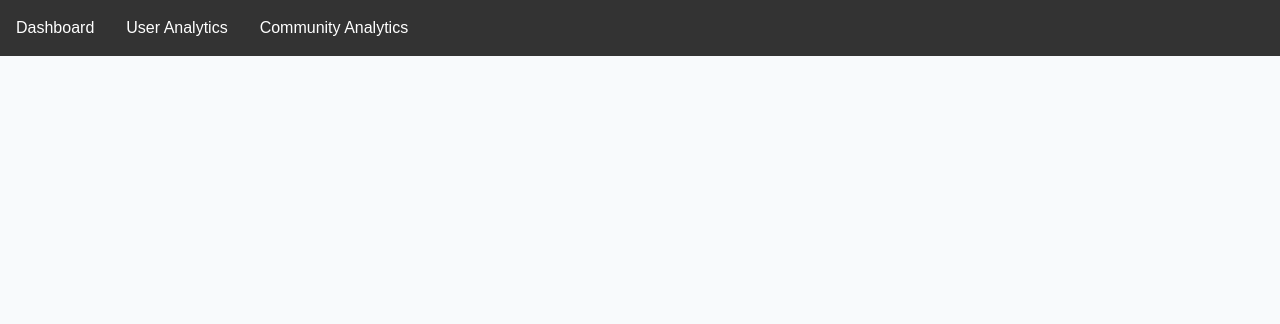
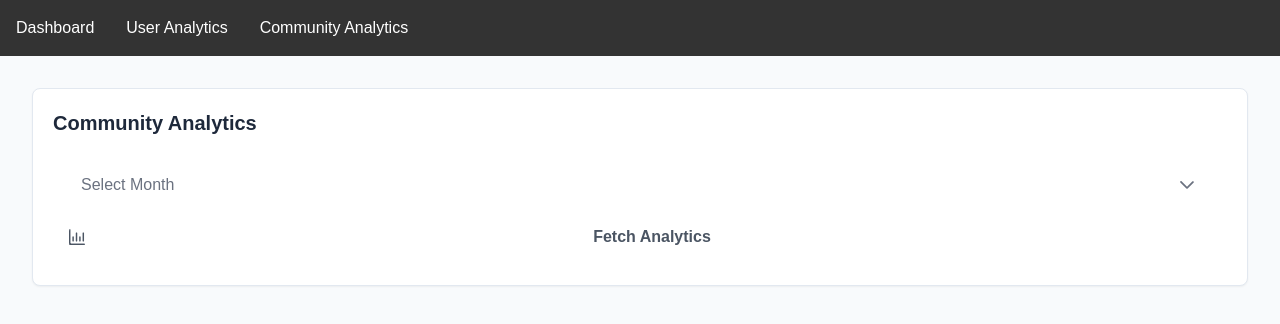
Before and after one commit to TaimoorIkram/WaterWatcherPro, a Vue app in the folder admin-portal/: page /community-analytics in a window 1280 px wide. Shown: the top 324 px of the page. Built offline with nearby package versions, Linux system fonts and the light colour scheme; no server answers; a web font is replaced by a local one.

Commit message:
Add frontend graphs for Community Analytics

```diff
--- a/admin-portal/src/components/Navbar.vue
+++ b/admin-portal/src/components/Navbar.vue
@@ -1,4 +1,3 @@
-<!-- components/Navbar.vue -->
 <template>
     <nav class="navbar">
       <ul>
--- a/admin-portal/src/router/index.js
+++ b/admin-portal/src/router/index.js
@@ -1,6 +1,7 @@
-import { createRouter, createWebHistory } from 'vue-router'
-import DashboardView from '@/views/Dashboard.vue'
+import { createRouter, createWebHistory } from 'vue-router';
+import DashboardView from '@/views/Dashboard.vue';
 import UserAnalyticsView from '@/views/UserAnalytics.vue';
+import CommunityAnalyticsView from '@/views/CommunityAnalytics.vue'; // Add this line
 
 const router = createRouter({
   history: createWebHistory(import.meta.env.BASE_URL),
@@ -11,11 +12,16 @@ const router = createRouter({
       component: DashboardView
     },
     {
-      path: "/user-analytics", // The path for the page
-      name: "userAnalytics",
-      component: UserAnalyticsView, // The component to load
+      path: '/user-analytics',
+      name: 'userAnalytics',
+      component: UserAnalyticsView
     },
+    {
+      path: '/community-analytics', // Add this route
+      name: 'communityAnalytics',
+      component: CommunityAnalyticsView
+    }
   ]
-})
+});
 
-export default router
+export default router;
--- /dev/null
+++ b/admin-portal/src/views/CommunityAnalytics.vue
@@ -0,0 +1,198 @@
+<template>
+    <div>
+      <Card class="shadow-sm card">
+        <template #title>
+          <h2 class="text-xl font-semibold text-slate-800">Community Analytics</h2>
+        </template>
+        <template #content>
+          <div class="p-4 flex flex-col gap-4">
+            <!-- Month Selection -->
+            <Dropdown
+              :options="monthOptions"
+              optionLabel="label"
+              placeholder="Select Month"
+              v-model="selectedMonth"
+            />
+
+            <!-- Fetch and Display Graphs -->
+            <Button
+              label="Fetch Analytics"
+              icon="pi pi-chart-bar"
+              @click="fetchAnalytics"
+            />
+
+            <div v-if="isLoading" class="text-center">
+              <i class="pi pi-spin pi-spinner text-blue-500 text-2xl"></i>
+            </div>
+
+            <div v-if="!isLoading && averageDailyUsageData.labels.length">
+              <h3 class="text-lg font-semibold">Average Daily Water Usage</h3>
+              <ReadingsChart
+                :readings="averageDailyUsageData"
+                chartType="line"
+                xLabel="Day of the Month"
+                yLabel="Average Gallons of Water Consumed"
+              />
+            </div>
+
+            <div v-if="!isLoading && communityMotorUsageData.labels.length">
+              <h3 class="text-lg font-semibold">Community Motor Usage Patterns</h3>
+              <ReadingsChart
+                :readings="communityMotorUsageData"
+                chartType="bar"
+                xLabel="Day of the Month"
+                yLabel="Number of Times Motor Used (Peak and Normal)"
+              />
+            </div>
+
+            <div v-if="!isLoading && userRankingsData.labels.length">
+              <h3 class="text-lg font-semibold">User Rankings by Water Consumption</h3>
+              <ReadingsChart
+                :readings="userRankingsData"
+                chartType="bar"
+                xLabel="Users"
+                yLabel="Total Water Consumption (Gallons)"
+                horizontalBar
+              />
+            </div>
+          </div>
+        </template>
+      </Card>
+    </div>
+  </template>
+
+  <script setup>
+  import axios from "axios";
+  import Dropdown from "primevue/dropdown";
+  import Button from "primevue/button";
+  import ReadingsChart from "@/components/ReadingsChart.vue";
+  import Card from "primevue/card";
+  import { ref } from "vue";
+
+  // Configuring API URL
+  const API_URL = import.meta.env.VITE_BACKEND_URL;
+
+  // Loading and dropdown state
+  const isLoading = ref(false);
+  const monthOptions = ref([
+    { label: "January", value: "1" },
+    { label: "February", value: "2" },
+    { label: "March", value: "3" },
+    { label: "April", value: "4" },
+    { label: "May", value: "5" },
+    { label: "June", value: "6" },
+    { label: "July", value: "7" },
+    { label: "August", value: "8" },
+    { label: "September", value: "9" },
+    { label: "October", value: "10" },
+    { label: "November", value: "11" },
+    { label: "December", value: "12" },
+  ]);
+
+  const selectedMonth = ref(null);
+
+  // Data for charts
+  const averageDailyUsageData = ref({ labels: [], datasets: [] });
+  const communityMotorUsageData = ref({ labels: [], datasets: [] });
+  const userRankingsData = ref({ labels: [], datasets: [] });
+
+  const fetchAnalytics = async () => {
+    if (!selectedMonth.value) {
+      alert("Please select a month.");
+      return;
+    }
+
+    const month = selectedMonth.value.value;
+    console.log(month)
+
+    try {
+      isLoading.value = true;
+
+      // Fetch average daily water usage data
+      const averageDailyUsageResponse = await axios.get(`${API_URL}/api/community/analytics/average-daily-water-usage`, {
+        params: { month },
+      });
+
+      console.log(averageDailyUsageResponse)
+      if (averageDailyUsageResponse.data.xAxis && averageDailyUsageResponse.data.yAxis) {
+        averageDailyUsageData.value = {
+          labels: averageDailyUsageResponse.data.xAxis,
+          datasets: [
+            {
+              label: 'Average Daily Water Usage',
+              data: averageDailyUsageResponse.data.yAxis,
+              fill: false,
+              borderColor: 'blue',
+              tension: 0.1,
+            }
+          ],
+        };
+      } else {
+        averageDailyUsageData.value = { labels: [], datasets: [] };
+      }
+
+      // Fetch community motor usage data
+      const communityMotorUsageResponse = await axios.get(`${API_URL}/api/community/analytics/motor-usage`, {
+        params: { month },
+      });
+
+      if (communityMotorUsageResponse.data.xAxis && communityMotorUsageResponse.data.peakYAxis && communityMotorUsageResponse.data.normalYAxis) {
+        communityMotorUsageData.value = {
+          labels: communityMotorUsageResponse.data.xAxis,
+          datasets: [
+            {
+              label: 'Peak Usage',
+              data: communityMotorUsageResponse.data.peakYAxis,
+              backgroundColor: 'rgba(255, 99, 132, 0.2)', // Light red
+              borderColor: 'rgba(255, 99, 132, 1)', // Red
+              borderWidth: 1,
+            },
+            {
+              label: 'Normal Usage',
+              data: communityMotorUsageResponse.data.normalYAxis,
+              backgroundColor: 'rgba(75, 192, 192, 0.2)', // Light green
+              borderColor: 'rgba(75, 192, 192, 1)', // Green
+              borderWidth: 1,
+            }
+          ],
+        };
+      } else {
+        communityMotorUsageData.value = { labels: [], datasets: [] };
+      }
+
+      // Fetch user rankings data
+      const userRankingsResponse = await axios.get(`${API_URL}/api/community/analytics/user-rankings`, {
+        params: { month },
+      });
+
+      if (userRankingsResponse.data.xAxis && userRankingsResponse.data.yAxis) {
+        userRankingsData.value = {
+          labels: userRankingsResponse.data.xAxis,
+          datasets: [
+            {
+              label: 'Total Water Consumption',
+              data: userRankingsResponse.data.yAxis,
+              backgroundColor: 'rgba(153, 102, 255, 0.2)', // Light purple
+              borderColor: 'rgba(153, 102, 255, 1)', // Purple
+              borderWidth: 1,
+            }
+          ],
+        };
+      } else {
+        userRankingsData.value = { labels: [], datasets: [] };
+      }
+
+    } catch (error) {
+      console.error("Error fetching community analytics:", error);
+      alert("Failed to fetch community analytics. Please try again later.");
+    } finally {
+      isLoading.value = false;
+    }
+  };
+  </script>
+
+  <style scoped>
+    .card{
+    margin: 2rem;
+    }
+  </style>
--- a/admin-portal/src/views/UserAnalytics.vue
+++ b/admin-portal/src/views/UserAnalytics.vue
@@ -17,6 +17,7 @@
           <!-- Month Selection -->
           <Dropdown
             :options="monthOptions"
+            optionLabel="label"
             placeholder="Select Month"
             v-model="selectedMonth"
           />
```
Also changed, not shown: 1 other file (tests, documents, lock files or other folders).
